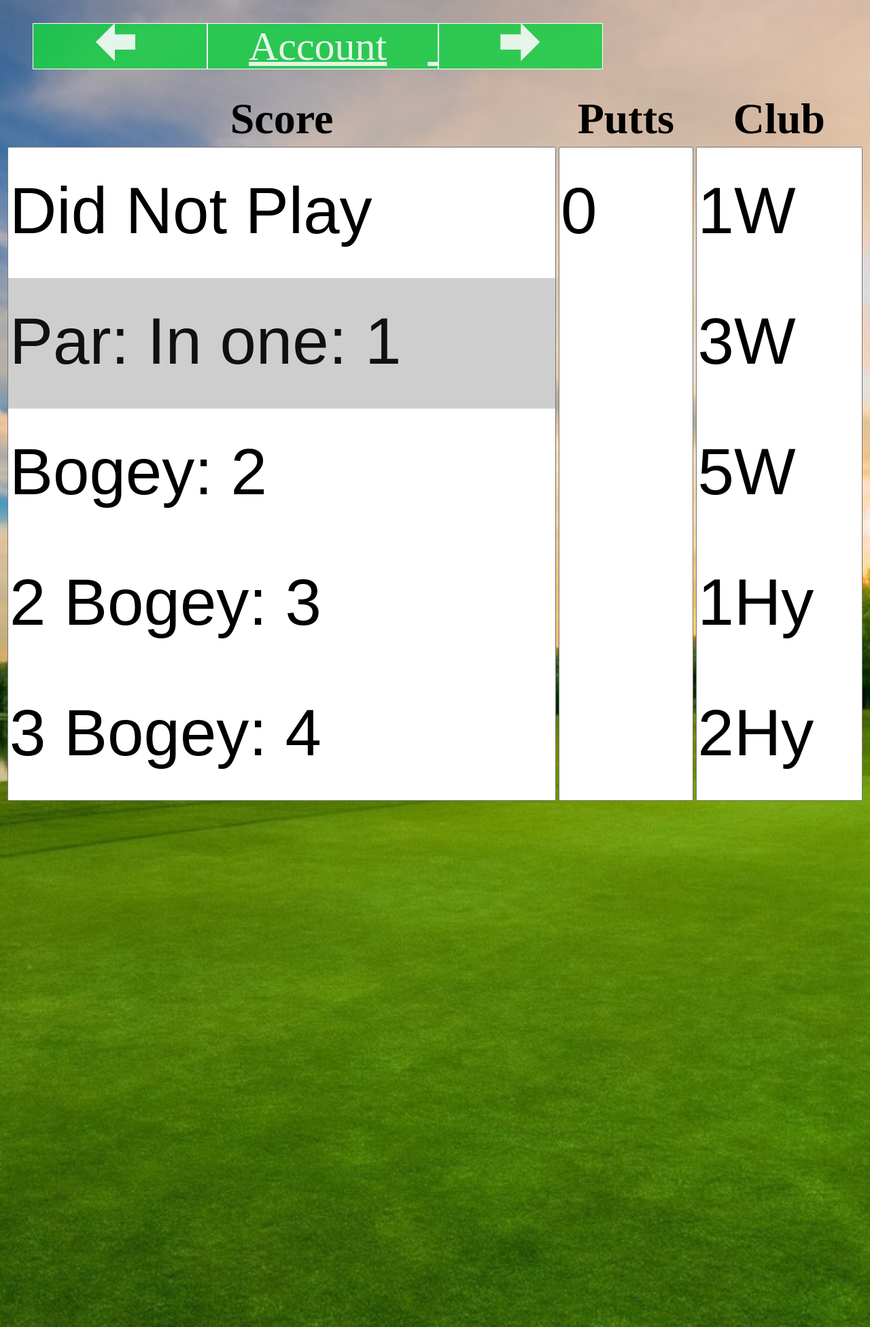
After one commit to stevycd/GolfApp, a PHP site: page /score.php?id=1 in a window 1280 px wide. The commit adds this page. Shown: the whole page at 68% size. Run offline with PHP 8.4, Linux system fonts and the light colour scheme; tables that the repository leaves empty hold one stand-in row (values such as "Sample post"); lists and menus that the app fills with data are empty.

Commit message:
Added the score page which allows the user to enter their score for every hole, putts, and tee club. This is still currently being developed and the CSS isn't complete. The prev and next hole buttons have been replaced with arrows, the home button has been removed and there is now a select to mark each shot which inputs the club used.

```diff
--- /dev/null
+++ b/score.php
@@ -0,0 +1,247 @@
+<?php
+    //Start the session
+    session_start();
+    //Get Hole ID
+    $HID = $_GET['id'];
+    //Connect to the database
+    define('DB_HOST', 'devweb2015.cis.strath.ac.uk');
+    define('DB_NAME', 'xqb13173');
+    define('DB_USER','xqb13173');
+    define('DB_PASSWORD','Ith0tooph0th');
+
+    $con=mysql_connect(DB_HOST,DB_USER,DB_PASSWORD) or die("Failed to connect to MySQL: " . mysql_error());
+    $db=mysql_select_db(DB_NAME,$con) or die("Failed to connect to MySQL: " . mysql_error());
+
+    $result = mysql_query("SELECT * FROM torranceInfo WHERE HID = '$HID'");
+    $row = mysql_fetch_array($result);
+?>
+
+<!DOCTYPE HTML>
+
+<html lang="en">
+    <head>
+        <meta charset="utf-8"/>
+        <meta name="apple-mobile-web-app-capable" content="yes"/>
+        <link rel="icon" type="image/png" sizes="96x96" href="img/favicon-96x96.png">
+        <link rel="icon" type="image/png" sizes="32x32" href="img/favicon-32x32.png">
+        <link rel="icon" type="image/png" sizes="16x16" href="img/favicon-16x16.png">
+        <link rel="shortcut icon" href="img/favicon-16x16.png"/>
+        <link rel="apple-touch-icon" href="img/apple-icon-76x76.png"/>
+        <title><?php echo $row['Hole_Name'] ?></title>
+        <style>
+            @font-face {
+                font-family: 'icomoon';
+                src:  url('css/fonts/map_fonts/icomoon.eot?gfrc43');
+                src:  url('css/fonts/map_fonts/icomoon.eot?gfrc43#iefix') format('embedded-opentype'),
+                      url('css/fonts/map_fonts/icomoon.ttf?gfrc43') format('truetype'),
+                      url('css/fonts/map_fonts/icomoon.woff?gfrc43') format('woff'),
+                      url('css/fonts/map_fonts/icomoon.svg?gfrc43#icomoon') format('svg');
+                font-weight: normal;
+                font-style: normal;
+            }
+
+            [class^="icon-"], [class*=" icon-"] {
+                font-family: 'icomoon' !important;
+                speak: none;
+                font-style: normal;
+                font-weight: normal;
+                font-variant: normal;
+                text-transform: none;
+                line-height: 1;
+            }
+
+            .icon-compass:before {
+                content: "\e949";
+            }
+            .icon-menu:before {
+                content: "\e9bd";
+            }
+            .icon-arrow-right:before {
+                content: "\ea34";
+            }
+            .icon-arrow-left:before {
+                content: "\ea38";
+            }
+
+            /* Global Styles */
+            html * {
+                background-repeat: no-repeat;
+                background-size: cover;
+            }
+
+            .nav {
+                width: 100%;
+                margin-top: 2em;
+                margin-bottom: 2em;
+            }
+
+            .nav a {
+                display: inline;
+                background: rgba(23, 207, 69, 0.85);
+                color: rgba(249, 249, 249, 0.9);
+                font-size: 2.5em;
+                border: 1px solid white;
+                box-sizing: border-box;
+            }
+
+            .nav li {
+                display: inline;
+                color: rgba(249, 249, 249, 0.9);
+                text-decoration: none;
+            }
+
+            .nav ul {
+                list-style-type: none;
+                list-style: none;
+                font-size: 1.5em;
+                font-weight: 300;
+            }
+
+            .nav li span {
+                display: inline;
+                padding: 1em;
+                margin: 0 auto;
+            }
+
+            .nav i {
+                position: relative;
+                padding: 0.5em;
+                display: inline;
+                font-size: 1em;
+            }
+
+            #headings {
+                font-size: 4em;
+            }
+
+            select {
+                -webkit-appearance: none;
+                width: 100%;
+                font-size: 6em;
+            }
+
+            option {
+                padding-top: 0.4em;
+                padding-bottom: 0.4em;
+            }
+        </style>
+    </head>
+    <body background="img/background.jpg">
+        <nav class="nav">
+            <ul>
+                <li class="button">
+                    <a id="prev_hole_btn">
+                        <span class="icon"><i aria-hidden="true" class="icon-arrow-left"></i></span>
+                    </a>
+                </li>
+                <li class="button">
+                    <a id="account_btn" href="account_out.php">
+                        <span>Account</span>
+                    </a>
+                </li>
+                <li class="button">
+                    <a id="next_hole_btn">
+                        <span class="icon"><i aria-hidden="true" class="icon-arrow-right"></i></span>
+                    </a>
+                </li>
+            </ul>
+        </nav>
+        <table style="width:100%">
+            <tr id="headings">
+                <th>Score</th>
+                <th>Putts</th>
+                <th>Club</th>
+            </tr>
+            <tr>
+                <th>
+                    <select id="score" size="5"></select>
+                </th>
+                <th>
+                    <select id="putts" size="5"></select>
+                </th>
+                <th>
+                    <select id="club" size="5">
+                        <option value="1">1W</option>
+                        <option value="2">3W</option>
+                        <option value="3">5W</option>
+                        <option value="4">1Hy</option>
+                        <option value="5">2Hy</option>
+                        <option value="3i">3i</option>
+                        <option value="4i">4i</option>
+                        <option value="5i">5i</option>
+                        <option value="6i">6i</option>
+                        <option value="7i">7i</option>
+                        <option value="8i">8i</option>
+                        <option value="9i">9i</option>
+                        <option value="3i">Pw</option>
+                        <option value="3i">Gw</option>
+                        <option value="3i">Sw</option>
+                        <option value="3i">Lw</option>
+                    </select>
+                </th>
+            </tr>
+        </table>
+    </body>
+    <script type="text/javascript">
+        var par = <?php echo $row['Par'] ?>;
+
+        var create_score_slt = function () {
+            var score_slt = document.getElementById('score');
+            for(i = 0; i < 11; i++) {
+                o = document.createElement('option');
+                o.text = i; o.value = i;
+                if(i === 0)
+                    o.text = "Did Not Play";
+                if(i === 1)
+                    o.text = "In one: " + o.text;
+                if((par-3) === i && i > 1)
+                    o.text = "Albatross: " + o.text;
+                if((par-2) === i && i > 1)
+                    o.text = "Eagle: " + o.text;
+                if((par-1) === i && i > 1)
+                    o.text = "Birdie: " + o.text;
+                if(par === i) {
+                    o.text = "Par: " + o.text;
+                    o.selected = true;
+                }
+                if((par+1) === i)
+                    o.text = "Bogey: " + o.text;
+                if((par+2) === i)
+                    o.text = "2 Bogey: " + o.text;
+                if((par+3) === i)
+                    o.text = "3 Bogey: " + o.text;
+                if((par+4) === i)
+                    o.text = "4 Bogey: " + o.text;
+                if((par+5) === i)
+                    o.text = "5 Bogey: " + o.text;
+                if((par+6) === i)
+                    o.text = "6 Bogey: " + o.text;
+                if((par+7) === i)
+                    o.text = "7 Bogey: " + o.text;
+                score_slt.add(o);
+            }
+        };
+
+        var create_putts_slt = function () {
+            var putts_slt = document.getElementById('putts');
+            for(j = 0; j < document.getElementById('score').selectedIndex ; j++) {
+                o = document.createElement('option');
+                o.text = j; o.value = j;
+                putts_slt.add(o);
+            }
+        };
+
+        document.getElementById('score').onchange = function() {
+            var putts_slt = document.getElementById('putts');
+            for (i = putts_slt.options.length; i >= 0; i--) {
+                putts_slt.remove(i);
+            }
+            create_putts_slt();
+        };
+
+        window.onload = function () {
+            create_score_slt();
+            create_putts_slt();
+        };
+    </script>
+</html>
--- a/sql/create_torrance_database.sql
+++ b/sql/create_torrance_database.sql
@@ -2,6 +2,7 @@ CREATE TABLE torranceInfo
 (
 HID int NOT NULL auto_increment,
 Hole_Name VARCHAR(40) NOT NULL,
+Par int NOT NULL,
 Hole_lat REAL NOT NULL,
 Hole_lng REAL NOT NULL,
 Cen_lat REAL NOT NULL,
```
Also changed, not shown: css/map.css (added, +126 -0 lines), map.php (+174 -36 lines), sql/populate_torrance_database.sql (+36 -18 lines), css/fonts/map_fonts/icomoon.svg (added), css/fonts/map_fonts/icomoon.ttf (added), css/fonts/map_fonts/icomoon.woff (added), css/index_style.css (indentation only), 1 other file.
